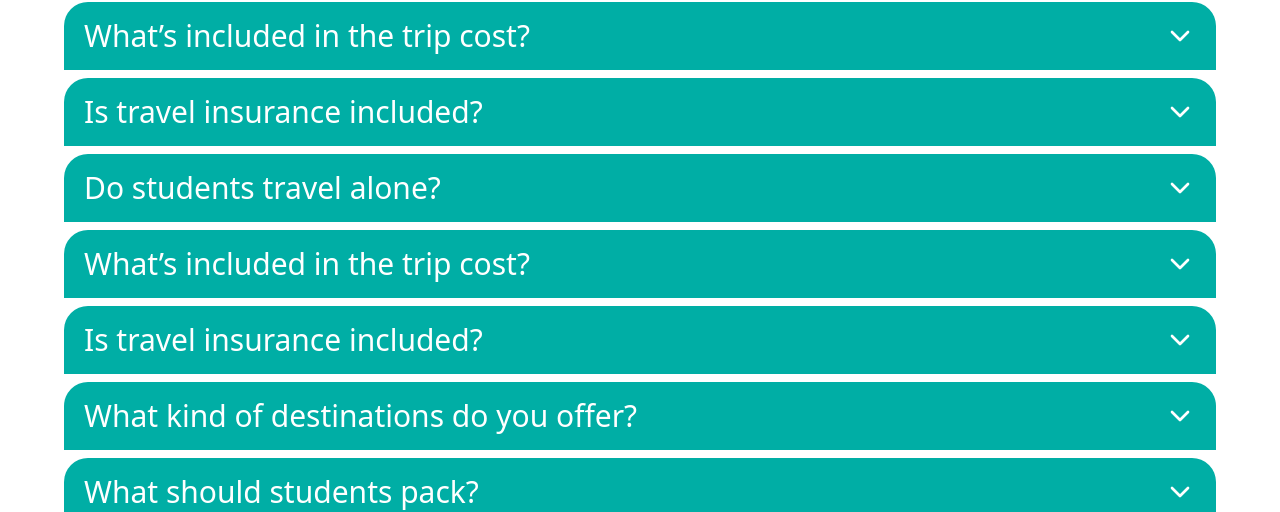
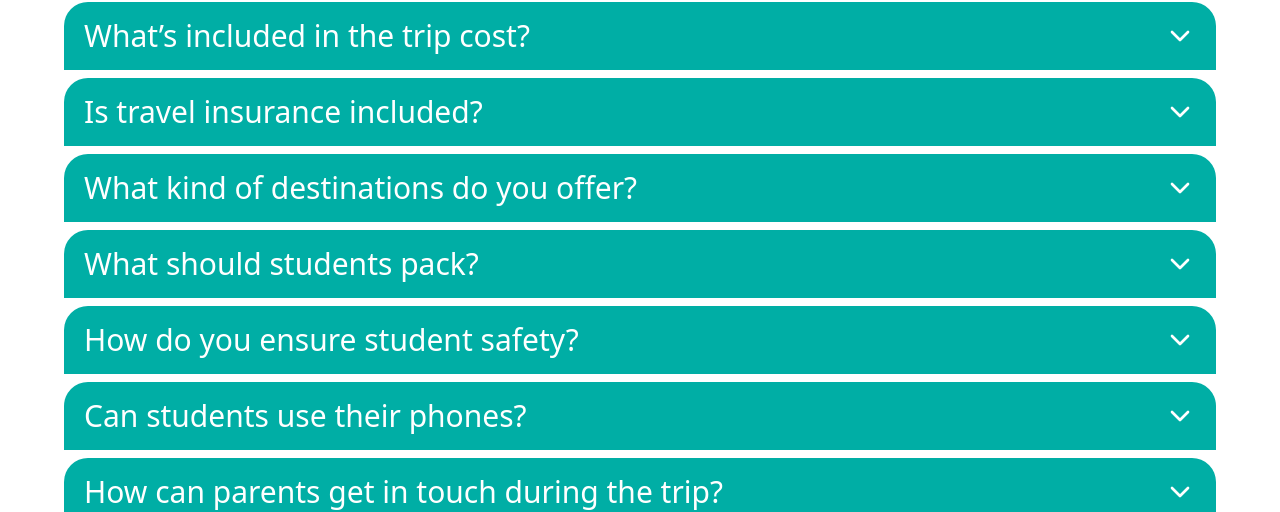
Before and after one commit to sovatkumar/Bridge-bond, a Next.js app: page /faqs in a window 1280 px wide. Shown: the part 1377-1889 px from the top of the page. Built offline with nearby package versions, Linux system fonts and the light colour scheme.

Commit message:
refactor FAQ page content; remove redundant questions and improve formatting

```diff
--- a/src/app/(pages)/(servicepages)/faqs/page.tsx
+++ b/src/app/(pages)/(servicepages)/faqs/page.tsx
@@ -38,21 +38,7 @@ export default function page() {
             answer:
                 "The cost typically includes flights, accommodation, meals, entrance fees to attractions, guides, and transportation during the trip. A detailed breakdown is provided for each trip.",
         },
-        {
-            question: "Is travel insurance included?",
-            answer:
-                "Yes! Roam and Learn provides travel insurance for all students. It covers medical emergencies and trip interruptions. Baggage loss is not included, so we recommend students pack responsibly and keep valuables in carry-on bags.",
-        },
-        {
-            question: "Do students travel alone?",
-            answer:
-                "No, students travel in groups with tour leaders and fellow participants. Parents/guardians are kept informed throughout the journey.",
-        },
-        {
-            question: "What’s included in the trip cost?",
-            answer:
-                "The cost typically includes flights, accommodation, meals, entrance fees to attractions, guides, and transportation during the trip. A detailed breakdown is provided for each trip.",
-        },
+
         {
             question: "Is travel insurance included?",
             answer:
```
